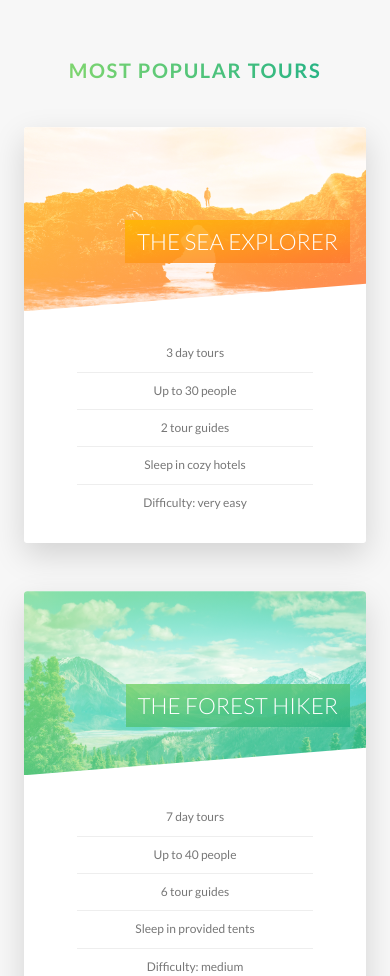
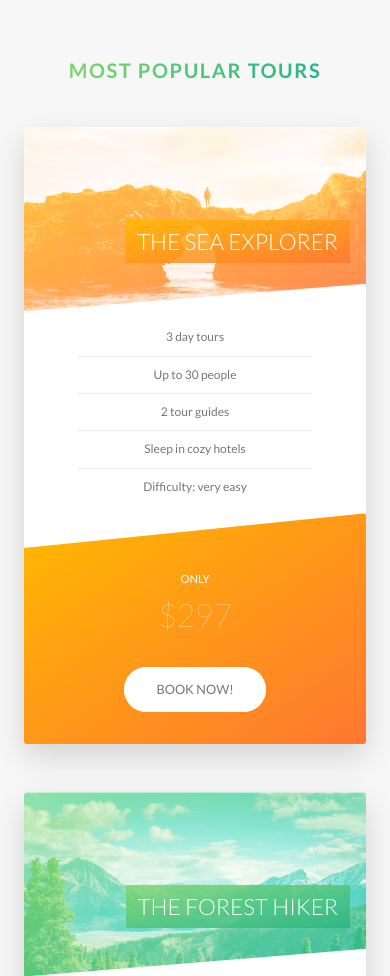
Before and after one commit to eneskiris/Natours, a website: page index.html in a window 390 px wide. Shown: the part 2463-3439 px from the top of the page. Drawn offline with Linux system fonts and the light colour scheme.

Commit message:
Media Queries - Tours, Stories and Booking Sections

```diff
--- a/sass/components/_card.scss
+++ b/sass/components/_card.scss
@@ -180,4 +180,47 @@
     font-size: 6rem;
     font-weight: 100;
   }
+
+  @include respond(tab-port) {
+    height: auto;
+    border-radius: 3px;
+    background-color: $color-white;
+    box-shadow: 0 1.5rem 4rem rgba($color-black, 0.15);
+
+    &__side {
+      height: auto;
+      position: relative;
+      box-shadow: none;
+
+      &--back {
+        transform: rotateY(0);
+        clip-path: polygon(0 15%, 100% 0, 100% 100%, 0% 100%);
+      }
+    }
+
+    &:hover &__side--front {
+      transform: rotateY(0);
+    }
+
+    &__details {
+      padding: 1rem 3rem;
+    }
+
+    &__cta {
+      position: relative;
+      top: 0;
+      left: 0;
+      transform: translate(0);
+      width: 100%;
+      padding: 7rem 4rem 4rem 4rem;
+    }
+
+    &__price-box {
+      margin-bottom: 3rem;
+    }
+
+    &__price-value {
+      font-size: 4rem;
+    }
+  }
 }
--- a/sass/components/_form.scss
+++ b/sass/components/_form.scss
@@ -15,6 +15,10 @@
     width: 90%;
     display: block;
     transition: all 0.3s;
+
+    @include respond(tab-port) {
+      width: 100%;
+    }
 
     &:focus {
       outline: none;
@@ -49,6 +53,11 @@
   &__radio-group {
     width: 49%;
     display: inline-block;
+
+    @include respond(tab-port) {
+      width: 100%;
+      margin-bottom: 2rem;
+    }
   }
 
   &__radio-input {
--- a/sass/components/_story.scss
+++ b/sass/components/_story.scss
@@ -9,6 +9,16 @@
   font-size: $default-font-size;
   transform: skewX(-12deg);
 
+  @include respond(tab-port) {
+    width: 100%;
+    padding: 4rem;
+    padding-left: 7rem;
+  }
+
+  @include respond(phone) {
+    transform: skewX(0);
+  }
+
   &__shape {
     width: 15rem;
     height: 15rem;
@@ -19,6 +29,10 @@
     clip-path: circle(50% at 50% 50%);
     transform: translateX(-3rem) skewX(12deg);
     position: relative;
+
+    @include respond(phone) {
+      transform: translateX(-3rem) skewX(0);
+    }
   }
 
   &__img {
@@ -30,6 +44,10 @@
 
   &__text {
     transform: skewX(12deg);
+
+    @include respond(phone) {
+      transform: skewX(0);
+    }
   }
 
   &__caption {
--- a/sass/pages/_home.scss
+++ b/sass/pages/_home.scss
@@ -72,10 +72,36 @@
   border-radius: 3px;
   box-shadow: 0 1.5rem 4rem rgba($color-black, 0.2);
 
-  height: 50rem;
+  @include respond(tab-land) {
+    background-image: linear-gradient(
+        105deg,
+        rgba($color-white, 0.9) 0%,
+        rgba($color-white, 0.9) 65%,
+        transparent 65%
+      ),
+      url(/img/nat-10.jpg);
+    background-size: cover;
+  }
+
+  @include respond(tab-port) {
+    background-image: linear-gradient(
+        to right,
+        rgba($color-white, 0.9) 0%,
+        rgba($color-white, 0.9) 100%
+      ),
+      url(/img/nat-10.jpg);
+  }
 
   &__form {
     width: 50%;
     padding: 6rem;
+
+    @include respond(tab-land) {
+      width: 65%;
+    }
+
+    @include respond(tab-port) {
+      width: 100%;
+    }
   }
 }
```
Also changed, not shown: css/style.css.
